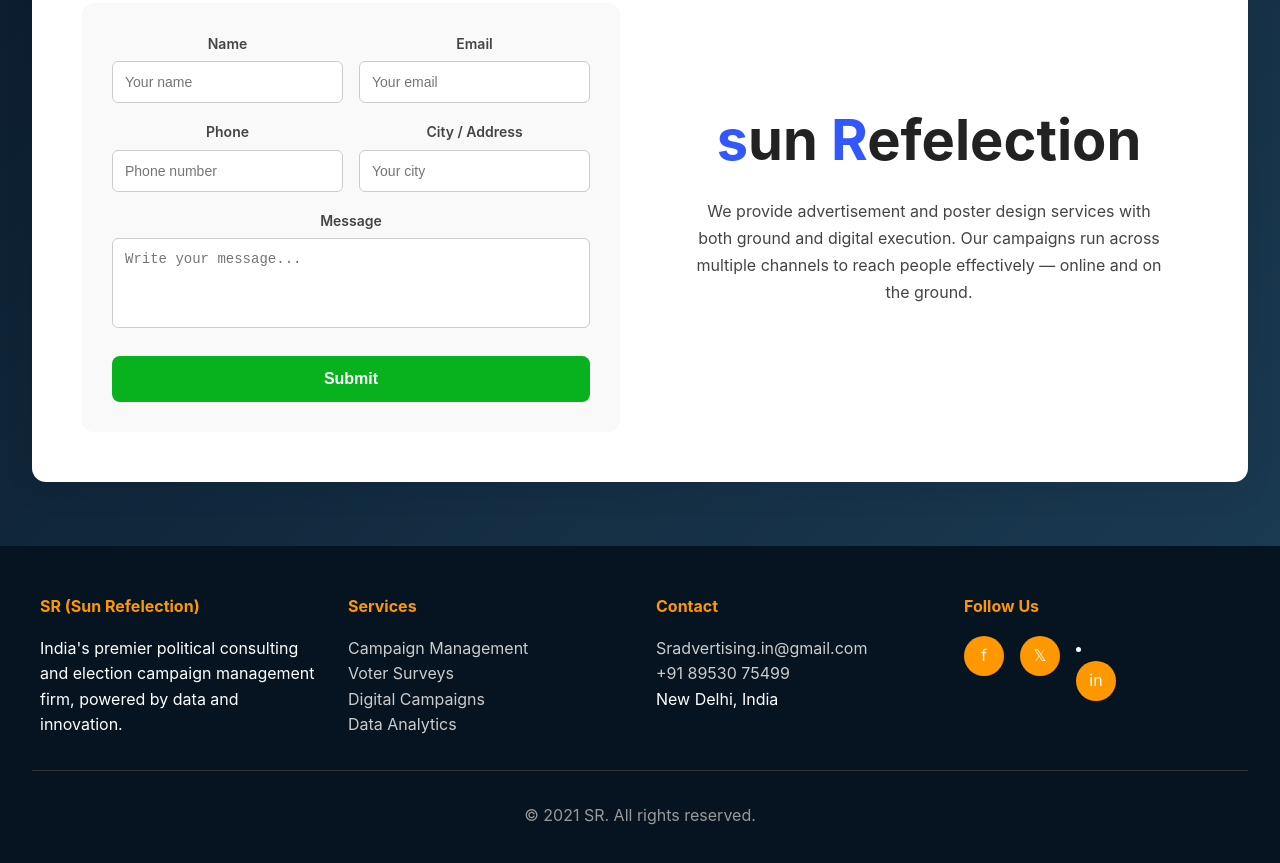
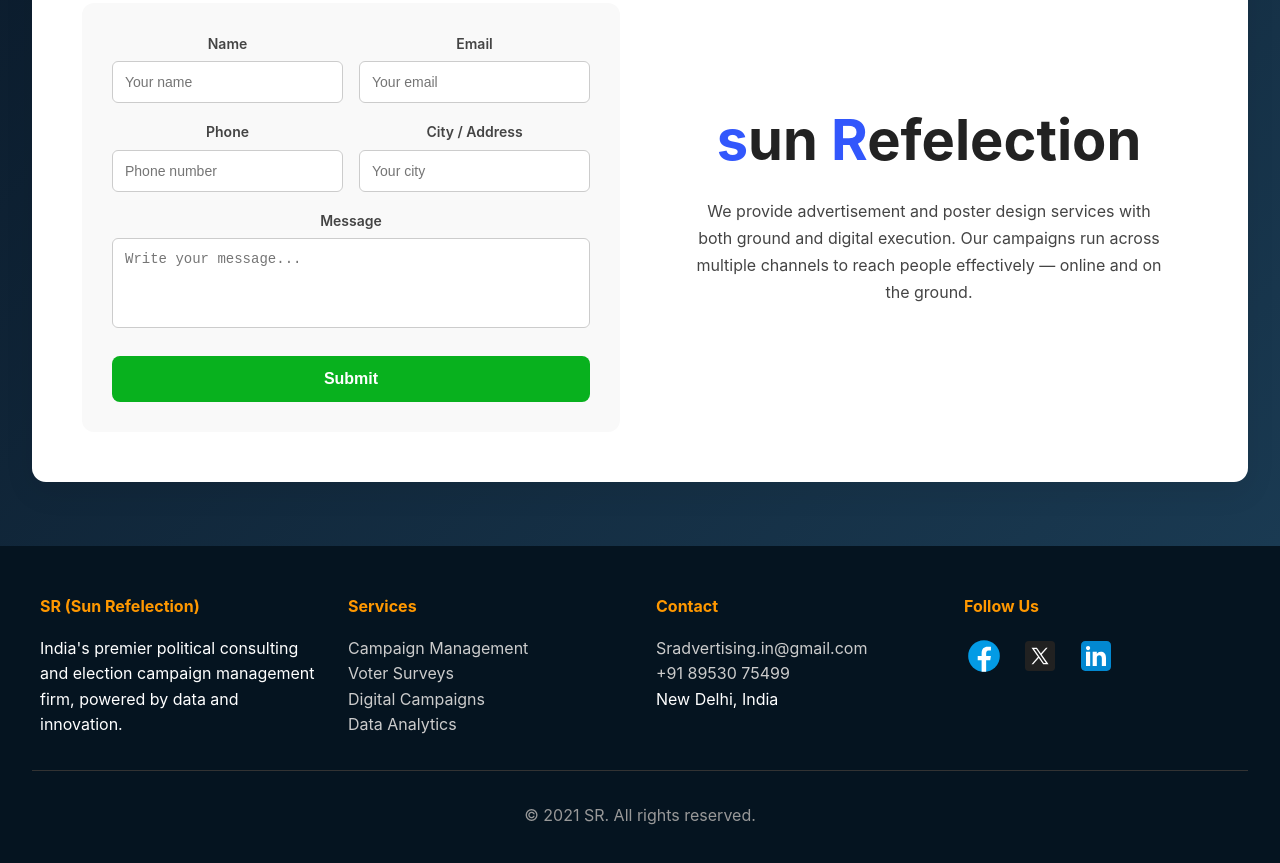
Before and after one commit to vipin-kumar22/ED, a plain HTML site: page index.html in a window 1280 px wide. Shown: the part 4342-5205 px from the top of the page. Drawn offline with nearby package versions, Linux system fonts and the light colour scheme.

Commit message:
added Fotter icons

```diff
--- a/index.html
+++ b/index.html
@@ -387,9 +387,60 @@
         <div class="footer-section">
           <h4>Follow Us</h4>
           <div class="social-links">
-            <a href="#">f</a>
-            <a href="#">𝕏</a>
-            <li><a href="#">in</a></li>
+            <a href="#">
+              <svg
+                xmlns="http://www.w3.org/2000/svg"
+                x="0px"
+                y="0px"
+                width="100"
+                height="100"
+                viewBox="0 0 48 48"
+              >
+                <path
+                  fill="#039be5"
+                  d="M24 5A19 19 0 1 0 24 43A19 19 0 1 0 24 5Z"
+                ></path>
+                <path
+                  fill="#fff"
+                  d="M26.572,29.036h4.917l0.772-4.995h-5.69v-2.73c0-2.075,0.678-3.915,2.619-3.915h3.119v-4.359c-0.548-0.074-1.707-0.236-3.897-0.236c-4.573,0-7.254,2.415-7.254,7.917v3.323h-4.701v4.995h4.701v13.729C22.089,42.905,23.032,43,24,43c0.875,0,1.729-0.08,2.572-0.194V29.036z"
+                ></path>
+              </svg>
+            </a>
+
+            <a href="#">
+              <svg
+                xmlns="http://www.w3.org/2000/svg"
+                x="0px"
+                y="0px"
+                width="100"
+                height="100"
+                viewBox="0 0 48 48"
+              >
+                <path
+                  fill="#212121"
+                  fill-rule="evenodd"
+                  d="M38,42H10c-2.209,0-4-1.791-4-4V10c0-2.209,1.791-4,4-4h28	c2.209,0,4,1.791,4,4v28C42,40.209,40.209,42,38,42z"
+                  clip-rule="evenodd"
+                ></path>
+                <path
+                  fill="#fff"
+                  d="M34.257,34h-6.437L13.829,14h6.437L34.257,34z M28.587,32.304h2.563L19.499,15.696h-2.563 L28.587,32.304z"
+                ></path>
+                <polygon
+                  fill="#fff"
+                  points="15.866,34 23.069,25.656 22.127,24.407 13.823,34"
+                ></polygon>
+                <polygon
+                  fill="#fff"
+                  points="24.45,21.721 25.355,23.01 33.136,14 31.136,14"
+                ></polygon>
+              </svg>
+            </a>
+            <a href="#">
+              <svg xmlns="http://www.w3.org/2000/svg" x="0px" y="0px" width="100" height="100" viewBox="0 0 48 48">
+<path fill="#0288D1" d="M42,37c0,2.762-2.238,5-5,5H11c-2.761,0-5-2.238-5-5V11c0-2.762,2.239-5,5-5h26c2.762,0,5,2.238,5,5V37z"></path><path fill="#FFF" d="M12 19H17V36H12zM14.485 17h-.028C12.965 17 12 15.888 12 14.499 12 13.08 12.995 12 14.514 12c1.521 0 2.458 1.08 2.486 2.499C17 15.887 16.035 17 14.485 17zM36 36h-5v-9.099c0-2.198-1.225-3.698-3.192-3.698-1.501 0-2.313 1.012-2.707 1.99C24.957 25.543 25 26.511 25 27v9h-5V19h5v2.616C25.721 20.5 26.85 19 29.738 19c3.578 0 6.261 2.25 6.261 7.274L36 36 36 36z"></path>
+</svg>
+            </a>
           </div>
         </div>
       </div>
--- a/style.css
+++ b/style.css
@@ -465,7 +465,7 @@
         display: inline-block;
         width: 40px;
         height: 40px;
-        background: #ff9800;
+        /* background: #ff9800; */
         border-radius: 50%;
         display: flex;
         align-items: center;
```
